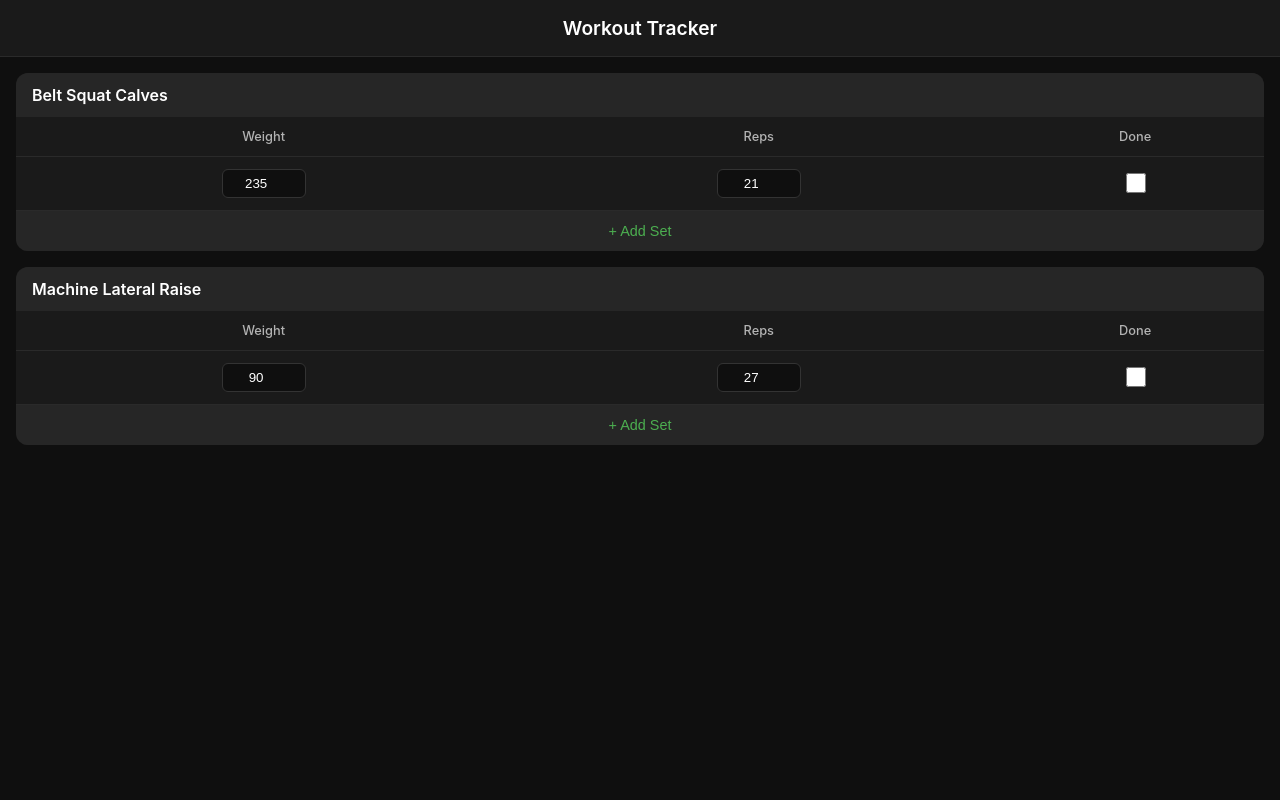
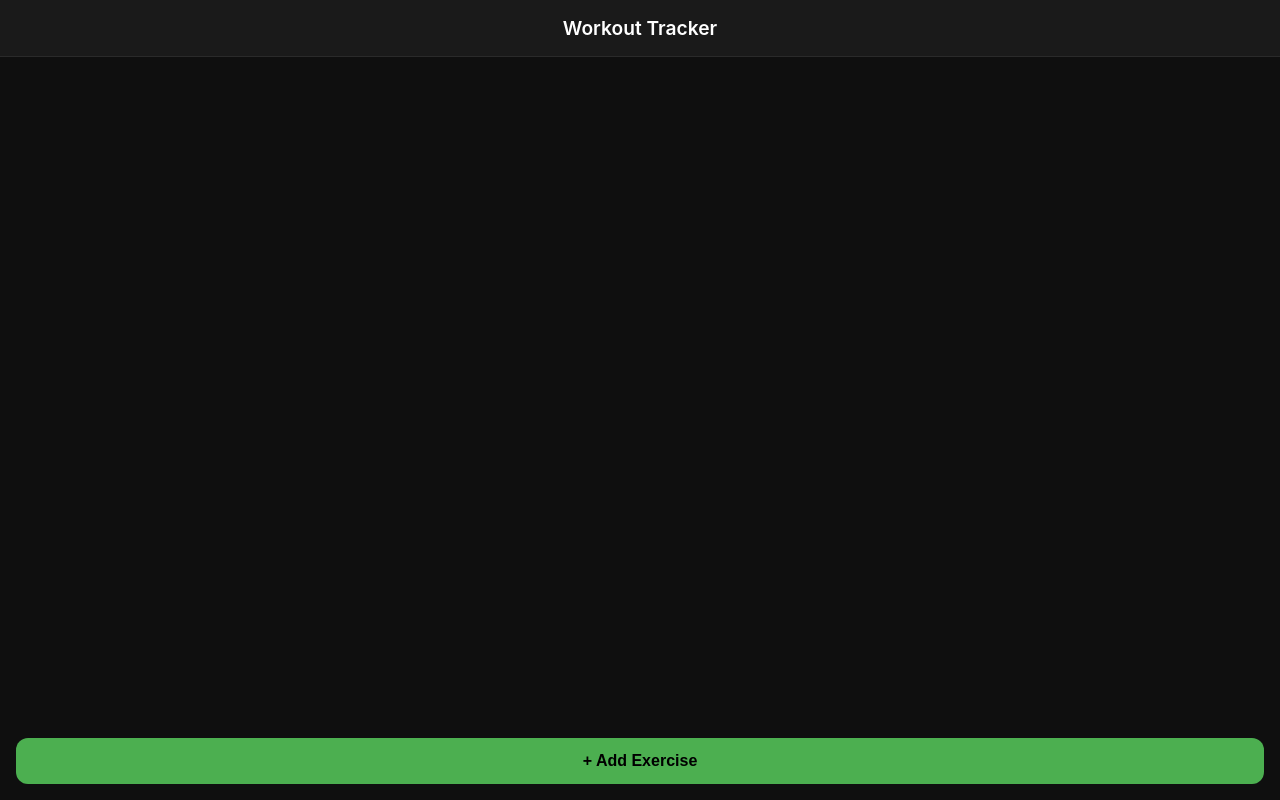
Before and after one commit to Carlos99888/Workout, a plain HTML site: page index.html in a window 1280 px wide. Drawn offline with Linux system fonts and the light colour scheme.

Commit message:
Add container and exercise management features

```diff
--- a/index.html
+++ b/index.html
@@ -21,6 +21,10 @@
       border-bottom: 1px solid #2a2a2a;
     }
 
+    .container {
+      padding-bottom: 80px;
+    }
+
     .workout {
       margin: 16px;
       background: #1a1a1a;
@@ -32,6 +36,17 @@
       padding: 12px 16px;
       background: #262626;
       font-weight: 600;
+      display: flex;
+      justify-content: space-between;
+      align-items: center;
+    }
+
+    .delete-btn {
+      background: none;
+      border: none;
+      color: #ff5252;
+      font-size: 0.9rem;
+      cursor: pointer;
     }
 
     table {
@@ -80,13 +95,48 @@
     .add-set:hover {
       background: #2f2f2f;
     }
+
+    .add-exercise {
+      position: fixed;
+      bottom: 16px;
+      left: 16px;
+      right: 16px;
+      padding: 14px;
+      background: #4caf50;
+      color: #000;
+      border: none;
+      border-radius: 12px;
+      font-size: 1rem;
+      font-weight: 600;
+      cursor: pointer;
+    }
   </style>
 </head>
 <body>
   <header>Workout Tracker</header>
 
-  <div class="workout">
-    <div class="workout-title">Belt Squat Calves</div>
+  <div class="container" id="exerciseContainer"></div>
+
+  <button class="add-exercise" onclick="addExercise()">+ Add Exercise</button>
+
+  <script>
+    function addExercise(name) {
+      if (!name) {
+        name = prompt('Enter exercise name');
+        if (!name) return;
+      }
+
+      const id = 'ex_' + Date.now();
+
+      const exercise = document.createElement('div');
+      exercise.className = 'workout';
+      exercise.id = id;
+
+      exercise.innerHTML = `
+        <div class="workout-title">
+          <span>${name}</span>
+          <button class="delete-btn" onclick="deleteExercise('${id}')">Delete</button>
+        </div>
         <table>
           <thead>
             <tr>
@@ -95,39 +145,20 @@
               <th>Done</th>
             </tr>
           </thead>
-      <tbody id="beltSquatBody">
+          <tbody id="${id}_body">
             <tr>
-          <td><input type="number" value="235"></td>
-          <td><input type="number" value="21"></td>
+              <td><input type="number"></td>
+              <td><input type="number"></td>
               <td><input type="checkbox"></td>
             </tr>
           </tbody>
         </table>
-    <button class="add-set" onclick="addSet('beltSquatBody')">+ Add Set</button>
-  </div>
+        <button class="add-set" onclick="addSet('${id}_body')">+ Add Set</button>
+      `;
 
-  <div class="workout">
-    <div class="workout-title">Machine Lateral Raise</div>
-    <table>
-      <thead>
-        <tr>
-          <th>Weight</th>
-          <th>Reps</th>
-          <th>Done</th>
-        </tr>
-      </thead>
-      <tbody id="lateralRaiseBody">
-        <tr>
-          <td><input type="number" value="90"></td>
-          <td><input type="number" value="27"></td>
-          <td><input type="checkbox"></td>
-        </tr>
-      </tbody>
-    </table>
-    <button class="add-set" onclick="addSet('lateralRaiseBody')">+ Add Set</button>
-  </div>
+      document.getElementById('exerciseContainer').appendChild(exercise);
+    }
 
-  <script>
     function addSet(bodyId) {
       const tbody = document.getElementById(bodyId);
       const row = document.createElement('tr');
@@ -138,6 +169,11 @@
       `;
       tbody.appendChild(row);
     }
+
+    function deleteExercise(id) {
+      if (!confirm('Delete this exercise?')) return;
+      document.getElementById(id).remove();
+    }
   </script>
 </body>
 </html>
```
Lines whose indentation alone changed are shown as unchanged.
